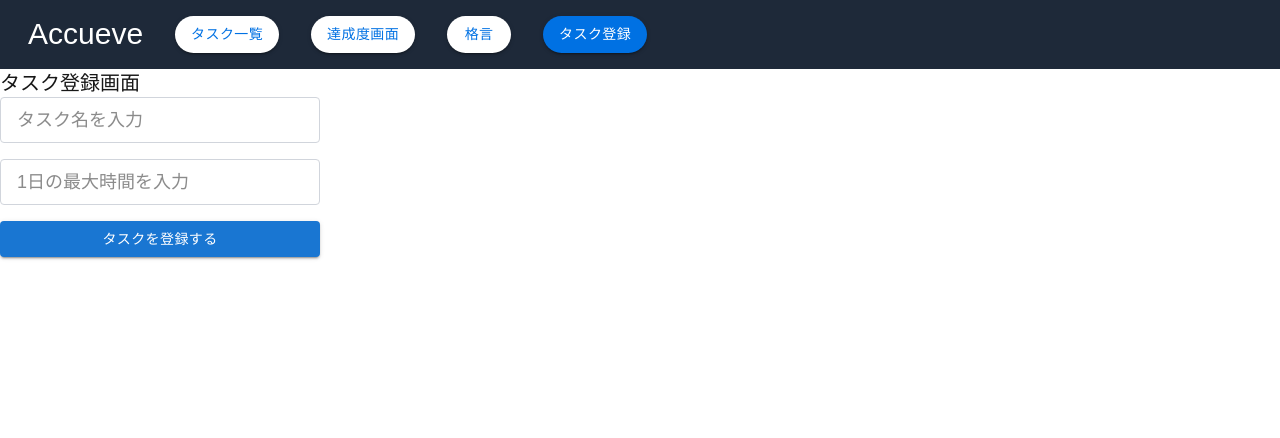
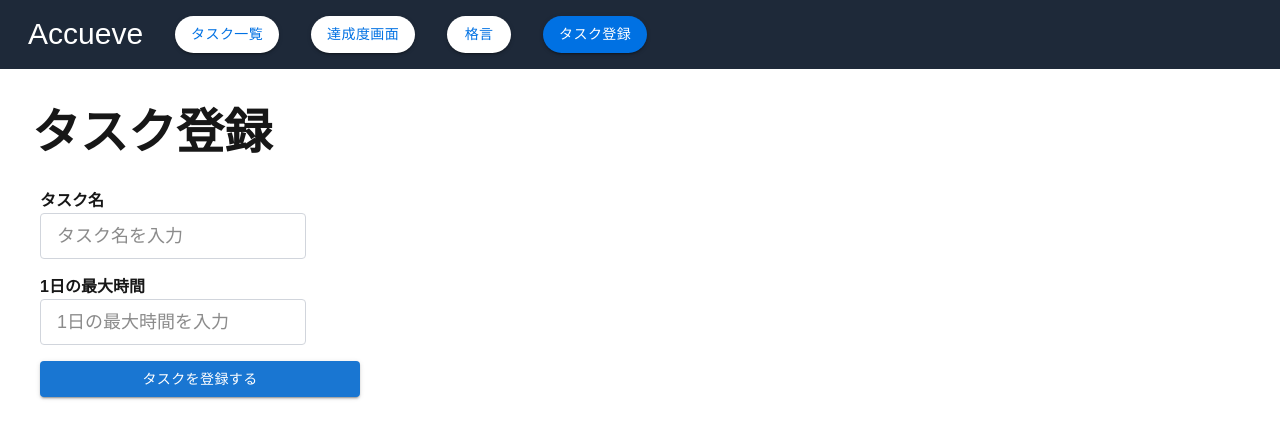
Before and after one commit to hirata0813/accueve, a Next.js app: page /create-task in a window 1280 px wide. Shown: the top 438 px of the page. Built offline with nearby package versions, Linux system fonts and the light colour scheme.

Commit message:
各画面のCSSをアップデート

```diff
--- a/app/create-task/page.tsx
+++ b/app/create-task/page.tsx
@@ -11,10 +11,11 @@ export default async function Home() {
   return (
     <main className="min-h-screen flex-col items-center">
       <NavBar />
-      <p className="text-xl">タスク登録画面</p>
+      <h1 className="text-5xl font-bold pt-10 pl-8">タスク登録</h1>
 
-    {/* タスク登録用UI */}
-    <TaskForm />
+      <div className="mt-8 pl-10 space-y-4">
+      <TaskForm />
+      </div>
     </main>
   );
 }
--- a/app/page.tsx
+++ b/app/page.tsx
@@ -43,12 +43,6 @@ export default async function Home() {
             todayWork={tasksStats.find((t) => t.id === task.id)?.todayWork || false}
           />
         ))}
-        <Link
-          href="/create-task"
-          className="text-blue-500 hover:underline text-lg font-medium"
-        >
-          <CiCirclePlus size={72*1.4} className="" />
-        </Link>
       </div>
 
     </main>
--- a/app/task/[id]/page.tsx
+++ b/app/task/[id]/page.tsx
@@ -1,6 +1,7 @@
 import { PrismaClient } from "@prisma/client";
 import Link from "next/link";
 import RecordForm from "../../ui/recordform";
+import NavBar from "@/app/ui/navbar";
 
 const prisma = new PrismaClient();
 
@@ -15,15 +16,15 @@ export default async function TaskPage({ params }: { params: { id: string } }) {
   }
 
   return (
-    <main className="flex min-h-screen flex-col items-center justify-between p-24">
+    <main className="min-h-screen flex-col items-center">
+      <NavBar />
 
-      <p className="text-xl">達成度記録</p>
-      <h1 className="text-4xl font-bold">タスク名：{task.name} 1日の最大時間: {task.maxHoursPerDay} 状態: {task.state}</h1>
+      <h1 className="text-5xl font-bold pt-10 pl-8">達成度記録({task.name})</h1>
 
-    {/* 達成度登録用UI */}
-    <RecordForm taskId={task.id} />
-
-      <Link href="/">タスク一覧へ戻る</Link>
+      {/* 達成度登録用UI */}
+      <div className="mt-8 pl-10 space-y-4">
+        <RecordForm taskId={task.id} />
+      </div>
     </main>
   );
 }
--- a/app/ui/recordform.tsx
+++ b/app/ui/recordform.tsx
@@ -35,7 +35,9 @@ export default function RecordForm({ taskId }: Props) {
     <form onSubmit={handleSubmit} className="flex flex-col gap-4 w-80">
           {/* 日付 */}
           <label>
-            日付
+            <span className="block font-semibold">
+              日付
+            </span>
             <input
               type="date"
               name="date"
@@ -47,7 +49,9 @@ export default function RecordForm({ taskId }: Props) {
 
           {/* 取り組み時間 */}
           <label>
-            取り組み時間（時間）
+            <span className="block font-semibold">
+              取り組み時間（時間）
+            </span>
             <input
               type="number"
               name="hours"
@@ -59,7 +63,9 @@ export default function RecordForm({ taskId }: Props) {
 
           {/* 内容 */}
           <label>
-            内容
+            <span className="block font-semibold">
+              内容
+            </span>
             <textarea
               name="detail"
               placeholder="取り組んだ内容を入力"
--- a/app/ui/taskform.tsx
+++ b/app/ui/taskform.tsx
@@ -25,6 +25,10 @@ export default function TaskForm() {
 
   return (
     <form onSubmit={handleSubmit} className="flex flex-col gap-4 w-80">
+      <label>
+        <span className="block font-semibold">
+          タスク名
+        </span>
         <input
           type="text"
           name="name"
@@ -32,7 +36,12 @@ export default function TaskForm() {
           required
           className="border border-gray-300 rounded px-4 py-2 text-lg"
         />
+      </label>
 
+      <label>
+        <span className="block font-semibold">
+          1日の最大時間
+        </span>
         <input
           type="number"
           name="maxHoursPerDay"
@@ -40,6 +49,8 @@ export default function TaskForm() {
           required
           className="border border-gray-300 rounded px-4 py-2 text-lg"
         />
+      </label>
+
       <Button type="submit" variant="contained" color="primary">
         タスクを登録する
       </Button>
```
Lines whose indentation alone changed are shown as unchanged.
